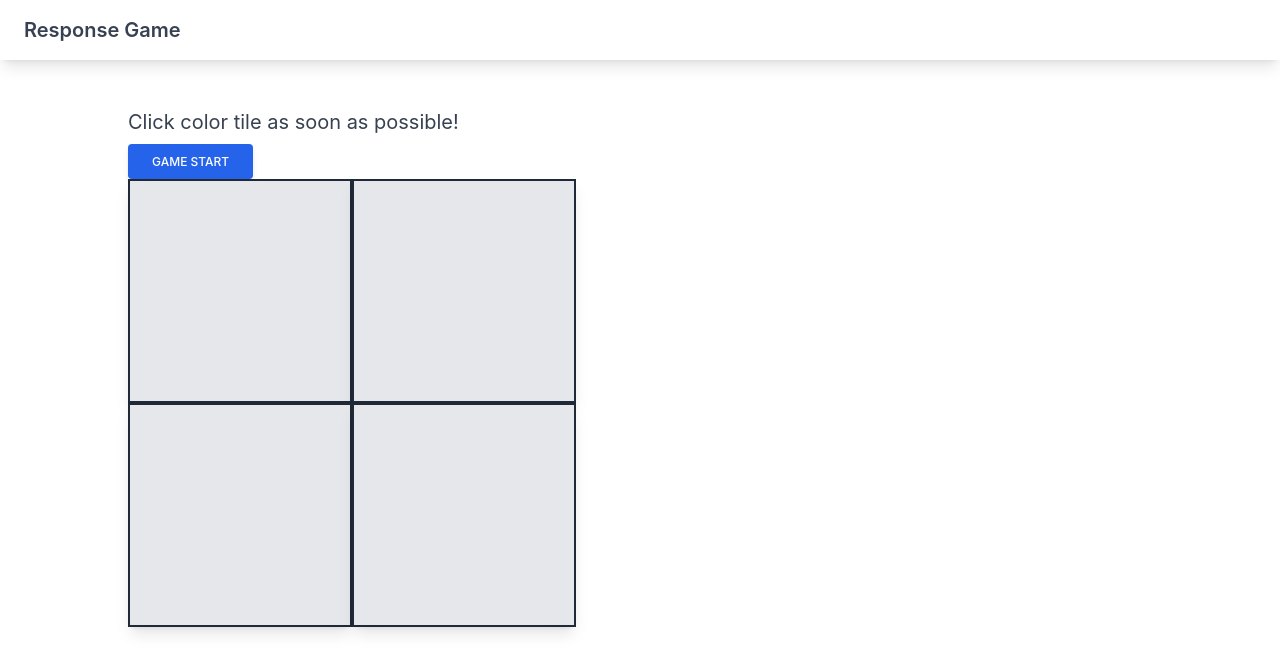
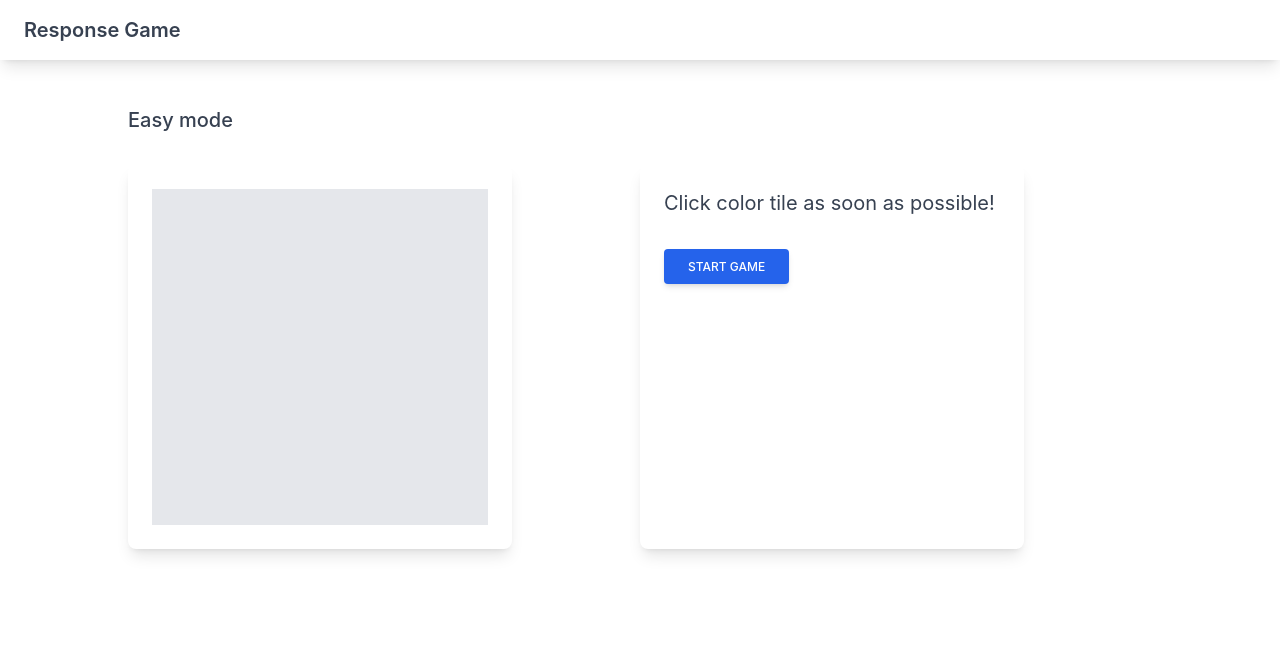
Before and after one commit to boorooksus/response-game, a React (Create React App) app in the folder client/: page /game in a window 1280 px wide. Shown: the top 672 px of the page. Built offline with nearby package versions, Linux system fonts and the light colour scheme; what tailwindcss-ripple would draw is missing.

Commit message:
Easy mode 게임  구현

```diff
--- a/client/src/components/views/GamePage/GamePage.tsx
+++ b/client/src/components/views/GamePage/GamePage.tsx
@@ -1,10 +1,48 @@
 import * as React from "react";
 import { useState, useRef, useEffect, useMemo, useCallback } from "react";
+import Button from "./Sections/Button";
+
+const GamePage = () => {
+  const [status, setStatus] = useState("ready");
+  const [target, setTarget] = useState(-1);
+  const [tryCnt, setTryCnt] = useState(4);
+  const [result, setResult] = useState<number[]>([]);
+  const timeout = useRef<number | null>(null);
+  const startTime = useRef(0);
+  const endTime = useRef(0);
 
   const tiles = [0, 1, 2, 3];
 
-function runner(idx: number) {
-  console.log(idx);
+  // useEffect(() => {
+  //   console.log("hi");
+  // }, [status]);
+
+  function onClickTile(idx: number) {
+    if (status === "playing") {
+      if (target === idx) {
+        let nextTarget = -1;
+        while (nextTarget === -1 || nextTarget === target) {
+          nextTarget = Math.floor(Math.random() * 4);
+        }
+        setTarget(nextTarget);
+        setTryCnt(tryCnt - 1);
+
+        endTime.current = new Date().getTime();
+        setResult((prevResult) => {
+          return [...prevResult, endTime.current - startTime.current];
+        });
+
+        if (tryCnt === 0) {
+          setStatus("success");
+          console.log(`avg result: ${result.reduce((a, c) => a + c) / result.length}ms`);
+        }
+      } else {
+        console.log("fail");
+        clearTimeout(timeout.current!);
+
+        setStatus("fail");
+      }
+    }
   }
 
   const Tiles = () => {
@@ -12,41 +50,86 @@ const Tiles = () => {
       <div className="grid grid-cols-2 gap-x-0 max-w-md">
         {tiles.map((tile) => {
           return (
+            <div key={tile}>
+              {
+                {
+                  ready: (
                     <div
-            className="aspect-square flex justify-center shadow-lg max-w-md bg-gray-200 border-solid border-2 border-gray-800"
-            key={tile}
+                      className="aspect-square flex justify-center max-w-md bg-gray-200 border-solid border-2"
                       id={String(tile)}
                       onClick={(e) => {
-              runner(parseInt(e.currentTarget.id));
+                        onClickTile(parseInt(e.currentTarget.id));
                       }}
                     ></div>
+                  ),
+                  playing:
+                    target === tile ? (
+                      <div
+                        className="aspect-square flex justify-center max-w-md bg-red-300 border-solid border-2 border-white"
+                        id={String(tile)}
+                        onClick={(e) => {
+                          onClickTile(parseInt(e.currentTarget.id));
+                        }}
+                      ></div>
+                    ) : (
+                      <div
+                        className="aspect-square flex justify-center max-w-md bg-gray-300 border-solid border-2 border-white"
+                        id={String(tile)}
+                        onClick={(e) => {
+                          onClickTile(parseInt(e.currentTarget.id));
+                        }}
+                      ></div>
+                    ),
+                  success: (
+                    <div
+                      className="aspect-square flex justify-center max-w-md bg-gray-300 border-solid border-2 border-white"
+                      id={String(tile)}
+                      onClick={(e) => {
+                        onClickTile(parseInt(e.currentTarget.id));
+                      }}
+                    ></div>
+                  ),
+                }[status]
+              }
+            </div>
           );
         })}
       </div>
     );
   };
 
-const GamePage = () => {
-  const [status, setStatus] = useState("ready");
-  const [result, setResult] = useState<number[]>([]);
-  const timeout = useRef<number | null>(null);
-  const startTime = useRef(0);
-  const endTime = useRef(0);
-
+  const Game = () => {
     return (
-    <div className="justify-center">
-      <h5 className="text-gray-700 text-xl mb-2">Click color tile as soon as possible!</h5>
-      {status === "ready" && (
-        <button
-          type="button"
-          className="block px-6 py-2.5 bg-blue-600 text-white font-medium text-xs leading-tight uppercase rounded shadow-md hover:bg-blue-700 hover:shadow-lg focus:bg-blue-700 focus:shadow-lg focus:outline-none focus:ring-0 active:bg-blue-800 active:shadow-lg transition duration-150 ease-in-out"
-        >
-          Game Start
-        </button>
-      )}
+      <div className="block p-6 rounded-lg shadow-lg bg-white max-w-sm">
         <Tiles />
       </div>
     );
   };
 
+  return (
+    <div>
+      <h5 className="text-gray-700 text-xl mb-2 leading-tight font-medium ">Easy mode</h5>
+      <br></br>
+
+      <div className="grid grid-cols-2 sm:grid-cols-1 md:grid-cols-2">
+        <Game />
+        <div className="block p-6 rounded-lg shadow-lg bg-white max-w-sm">
+          <h5 className="text-gray-700 text-xl mb-2">Click color tile as soon as possible!</h5>
+          <br></br>
+          <Button status={status} setStatus={setStatus} setTarget={setTarget} setTryCnt={setTryCnt} timeout={timeout} startTime={startTime} setResult={setResult} />
+          <br></br>
+          {status === "success" && result.length > 0 && (
+            <div>
+              <h5 className="text-green-500 text-3xl mb-2">SUCCESS!</h5>
+              <br></br>
+              <h5 className="text-gray-700 text-2xl mb-2">Average Click Time: </h5>
+              <h5 className="text-gray-700 text-3xl mb-2">{result.reduce((a, c) => a + c) / result.length} ms</h5>
+            </div>
+          )}
+        </div>
+      </div>
+    </div>
+  );
+};
+
 export default GamePage;
--- /dev/null
+++ b/client/src/components/views/GamePage/Sections/Button.tsx
@@ -0,0 +1,54 @@
+import * as React from "react";
+import { useState } from "react";
+
+const buttonInfos = [
+  { color: "blue", text: " start game" },
+  { color: "gray", text: "restart" },
+];
+
+type ButtonProps = {
+  status: string;
+  setStatus: React.Dispatch<React.SetStateAction<string>>;
+  setTarget: React.Dispatch<React.SetStateAction<number>>;
+  setTryCnt: React.Dispatch<React.SetStateAction<number>>;
+  timeout: React.MutableRefObject<number | null>;
+  startTime: React.MutableRefObject<number>;
+  setResult: React.Dispatch<React.SetStateAction<number[]>>;
+};
+
+const Button = (props: ButtonProps) => {
+  return (
+    <div>
+      {props.status === "ready" ? (
+        <button
+          onClick={() => {
+            props.setStatus("playing");
+            props.timeout.current = window.setTimeout(() => {
+              props.startTime.current = new Date().getTime();
+              props.setTarget(Math.floor(Math.random() * 4));
+            }, Math.floor(Math.random() * 1000) + 1000);
+          }}
+          type="button"
+          className={`block px-6 py-2.5 bg-blue-600 text-white font-medium text-xs leading-tight uppercase rounded shadow-md hover:bg-blue-700 hover:shadow-lg focus:bg-blue-700 focus:shadow-lg focus:outline-none focus:ring-0 active:bg-blue-800 active:shadow-lg transition duration-150 ease-in-out`}
+        >
+          start game
+        </button>
+      ) : (
+        <button
+          onClick={() => {
+            props.setStatus("ready");
+            props.setTryCnt(4);
+            props.setResult([]);
+            props.setTarget(-1);
+          }}
+          type="button"
+          className={`block px-6 py-2.5 bg-orange-600 text-white font-medium text-xs leading-tight uppercase rounded shadow-md hover:bg-orange-700 hover:shadow-lg focus:bg-orange-700 focus:shadow-lg focus:outline-none focus:ring-0 active:bg-orange-800 active:shadow-lg transition duration-150 ease-in-out`}
+        >
+          try again
+        </button>
+      )}
+    </div>
+  );
+};
+
+export default Button;
```
Also changed, not shown: 1 other file (tests, documents, lock files or other folders). Lines whose indentation alone changed are shown as unchanged.
